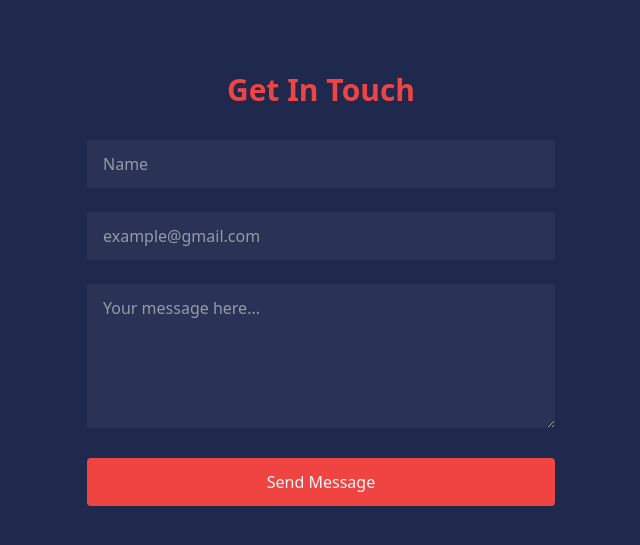
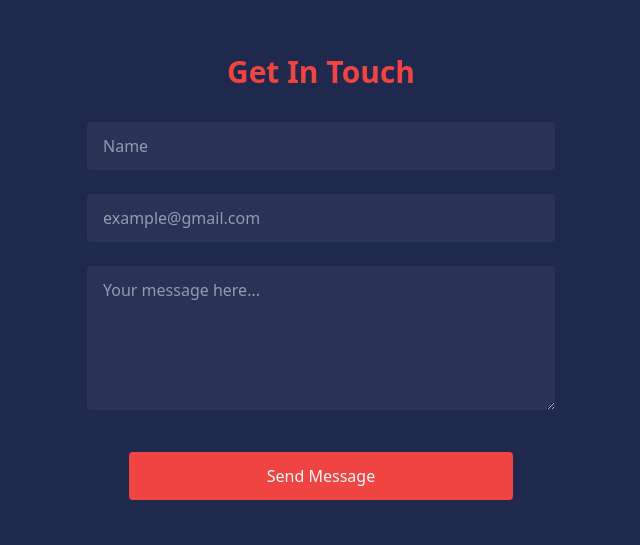
Before and after one commit to Corddzz/cordz-portfolio, a React (Vite) app: page / in a window 1280 px wide. Shown: the part 2613-3158 px from the top of the page, without its empty margins (319-959 px from the left). Built offline with nearby package versions, Linux system fonts and the light colour scheme.

Commit message:
Updated responsive design

```diff
--- a/src/components/sections/Contact.jsx
+++ b/src/components/sections/Contact.jsx
@@ -81,12 +81,14 @@ const Contact = () => {
                 }
               />
             </div>
-            <button
-              type="submit"
-              className="w-full bg-[#ef4442] text-[#eff8f7] py-3 px-6 rounded font-medium transition relative overflow-hidden hover:translate-y-0.5 hover:shadow-[#ef4442]/50 hover:shadow-lg"
-            >
-              Send Message
-            </button>
+            <div className="flex items-center justify-center p-3 my-3">
+              <button
+                type="submit"
+                className="w-sm bg-[#ef4442] text-[#eff8f7] py-3 px-6 rounded font-medium transition relative overflow-hidden hover:translate-y-0.5 hover:shadow-[#ef4442]/50 hover:shadow-lg"
+              >
+                Send Message
+              </button>
+            </div>
           </form>
         </div>
       </RevealOnScroll>
--- a/src/components/sections/Home.jsx
+++ b/src/components/sections/Home.jsx
@@ -5,7 +5,7 @@ const Home = () => {
   return (
     <section
       id="home"
-      className="min-h-screen flex items-center justify-evenly relative bg-[#1f284d] sm:flex-col lg:flex-row"
+      className="min-h-screen flex items-center justify-evenly relative bg-[#1f284d] sm:flex-col lg:flex-row max-[639px]:flex-col"
     >
       <RevealOnScroll>
         <div className="sm:mb-3 sm:mt-25 lg:mt-0">
```
